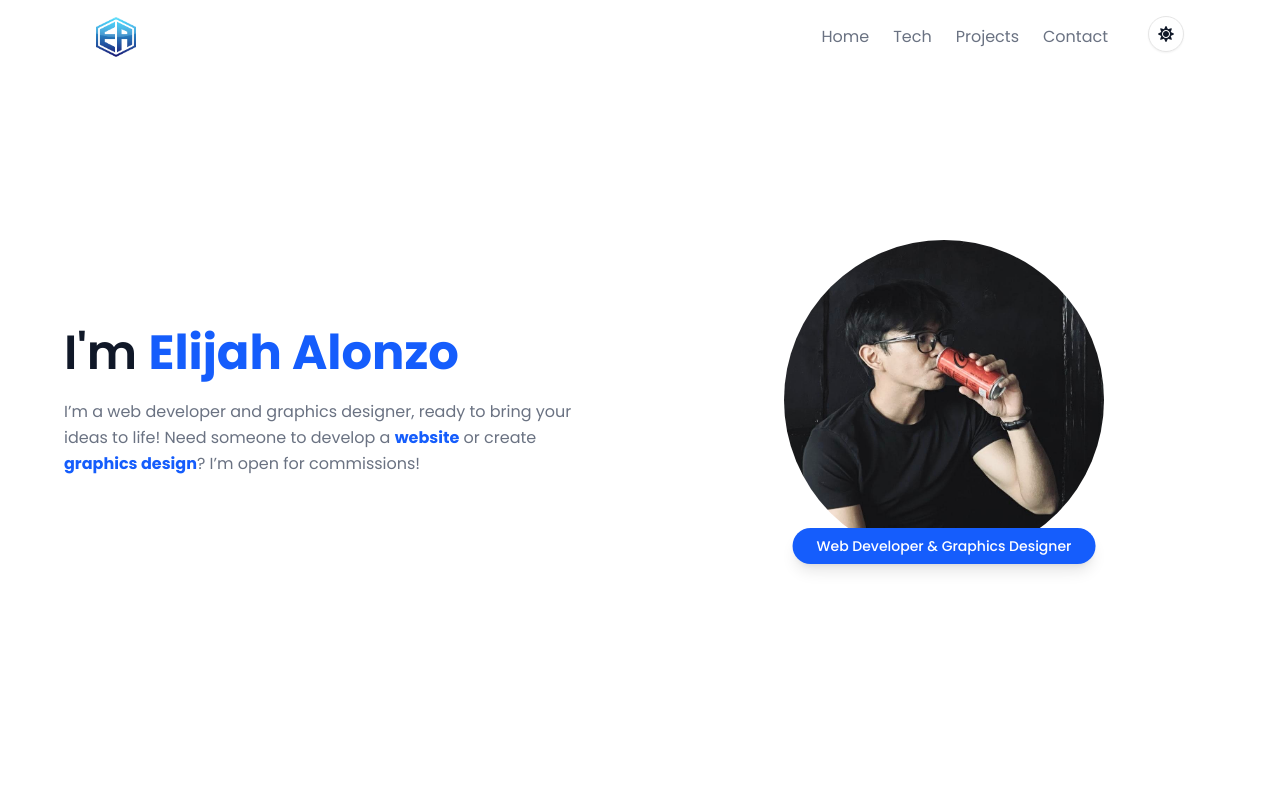
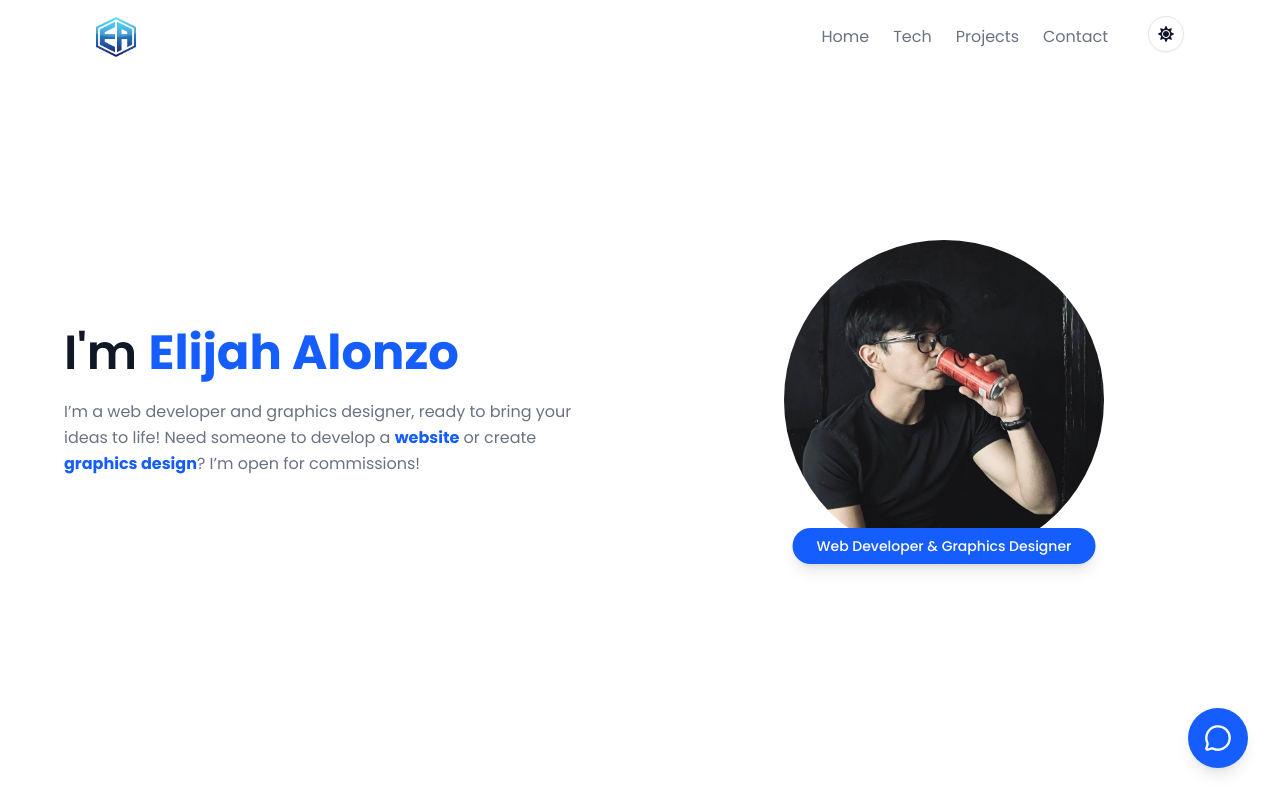
Before and after one commit to elijah-alonzo/elijah-alonzo, a Next.js app in the folder e-portfolio/: page / in a window 1280 px wide. Shown: the top 800 px of the page. Built offline with nearby package versions, Linux system fonts and the light colour scheme.

Commit message:
add chat modal

```diff
--- a/e-portfolio/app/page.tsx
+++ b/e-portfolio/app/page.tsx
@@ -1,5 +1,7 @@
 "use client";
 import React, { useState } from "react";
+import { MessageCircle, X } from "lucide-react";
+import Chat from "./chat";
 import HomeSection from "../pages/home";
 import { TechSection } from "../pages/tech";
 import ProjSection from "../pages/project";
@@ -7,6 +9,7 @@ import ContactSection from "../pages/contact";
 import Navbar from "./nav";
 
 export default function HomePage() {
+  const [showChat, setShowChat] = useState(false);
   const [formStatus, setFormStatus] = useState("idle");
   const [formMessage, setFormMessage] = useState("");
 
@@ -54,6 +57,53 @@ export default function HomePage() {
         formMessage={formMessage}
         handleContactSubmit={handleContactSubmit}
       />
+
+      {/* Floating Chat Button */}
+      {!showChat && (
+        <button
+          onClick={() => setShowChat(true)}
+          className="fixed bottom-8 right-8 p-4 bg-blue-600 dark:bg-gray-900 text-white dark:text-blue-400 rounded-full shadow-lg hover:shadow-xl transition-all duration-300 ease-in-out transform hover:scale-110 z-30"
+          aria-label="Open chat"
+        >
+          <MessageCircle size={28} />
+        </button>
+      )}
+
+      {/* Chat Modal */}
+      {showChat && (
+        <div className="fixed inset-0 backdrop-blur-sm z-50 flex items-center justify-end p-4">
+          <div className="w-full max-w-md md:max-w-lg h-[600px] md:h-[650px] rounded-2xl shadow-2xl flex flex-col overflow-hidden transition">
+            {/* Chat Header */}
+            <div className="bg-blue-600 dark:bg-blue-400 p-5 flex justify-between items-center shadow-lg">
+              <div className="flex items-center gap-3">
+                <div className="w-10 h-10 rounded-full overflow-hidden">
+                  <img
+                    src="/me.jpg"
+                    alt="Elijah Taguinod Alonzo"
+                    className="w-full h-full object-cover"
+                  />
+                </div>
+                <div>
+                  <h3 className="font-medium text-white dark:text-white text-base">
+                    Elijah Alonzo
+                  </h3>
+                </div>
+              </div>
+              <button
+                onClick={() => setShowChat(false)}
+                className="p-2 hover:bg-white/20 dark:hover:bg-gray-800/40 rounded-lg transition-all duration-300 ease-in-out transform hover:scale-110"
+                aria-label="Close chat"
+              >
+                <X size={24} className="text-white" />
+              </button>
+            </div>
+            {/* Chat Content */}
+            <div className="flex-1 overflow-hidden bg-white dark:bg-gray-900">
+              <Chat />
+            </div>
+          </div>
+        </div>
+      )}
     </div>
   );
 }
```
